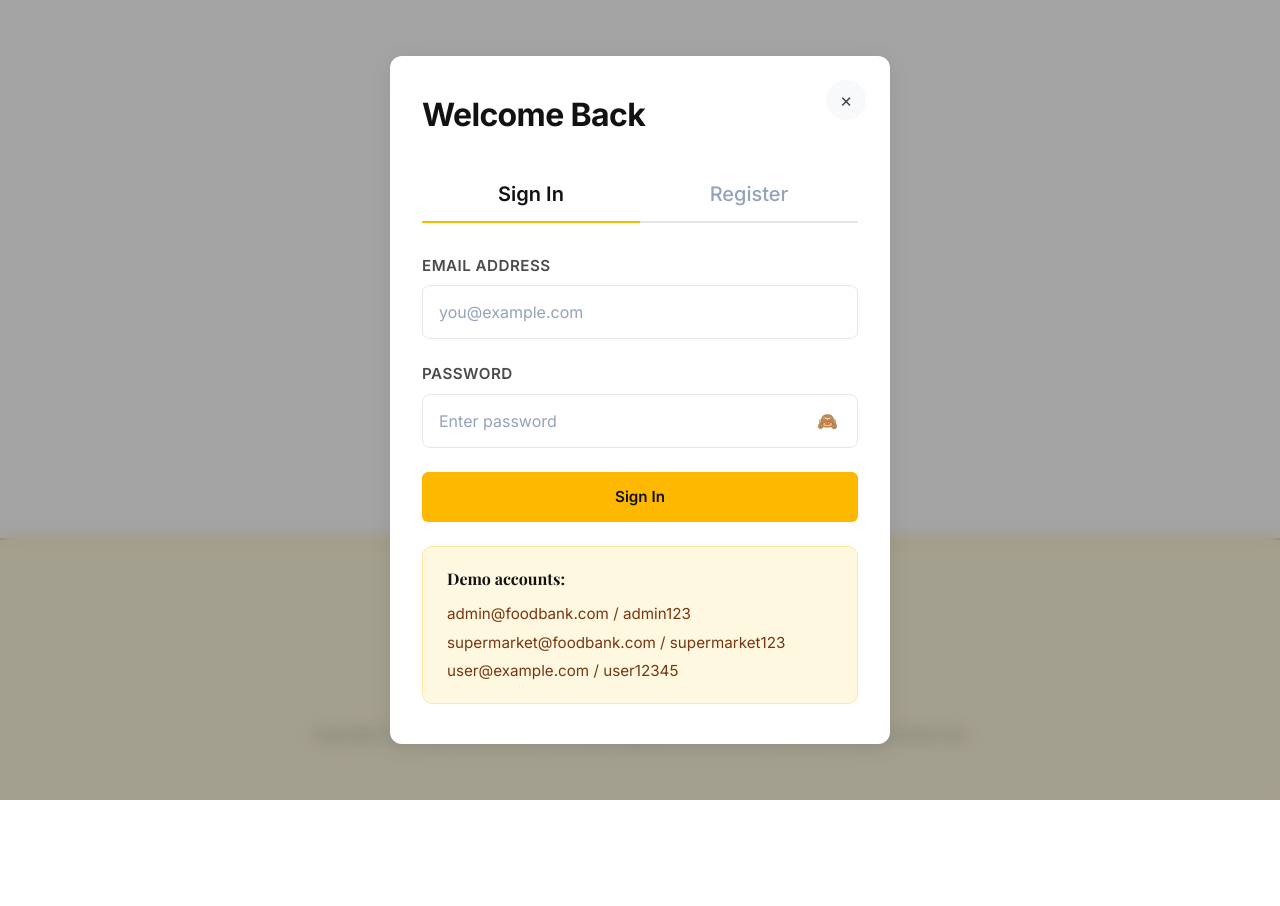
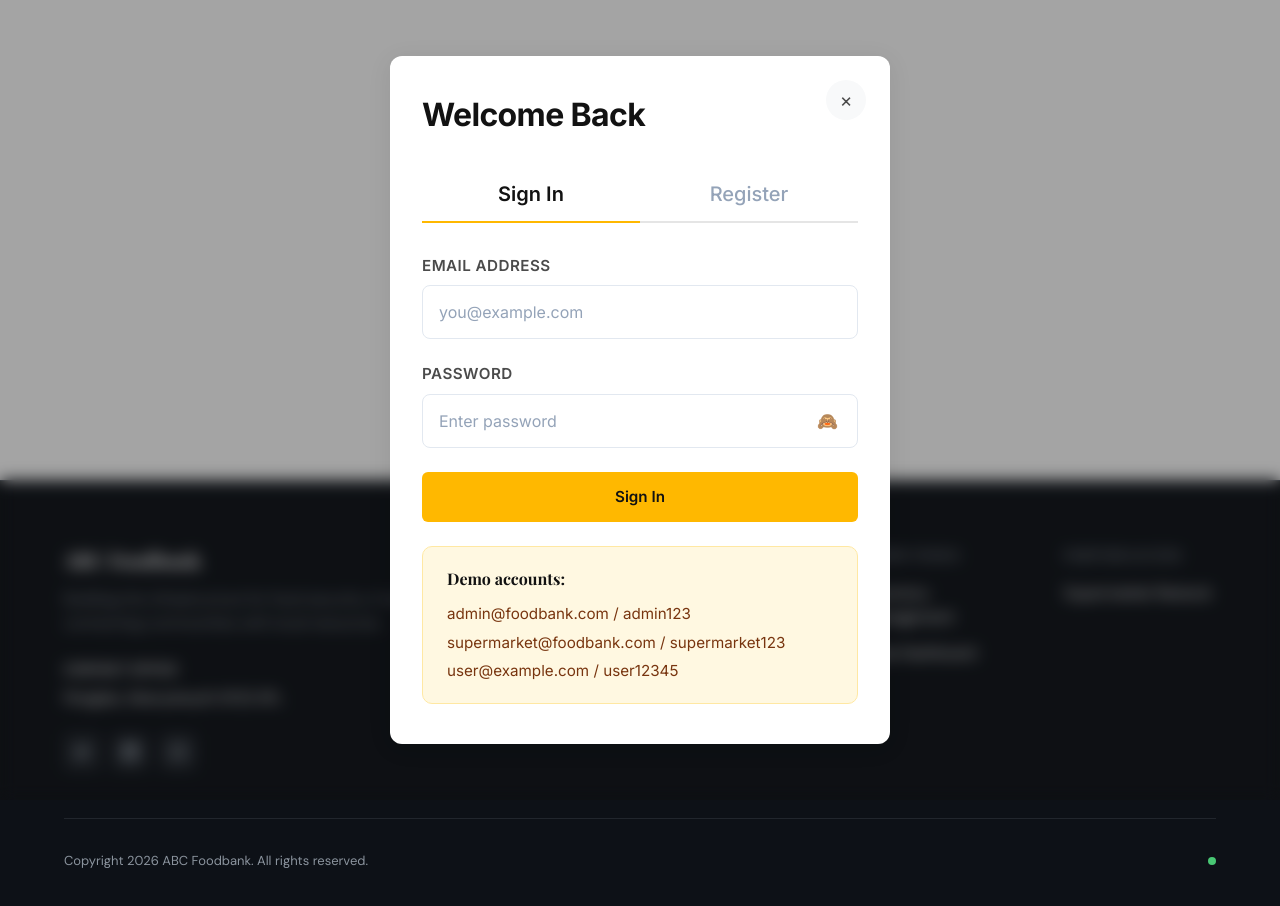
Before and after one commit to weizirou6688-del/foodbank, a React (Vite) app in the folder frontend/: page /supermarket in a window 1280 px wide. Shown: the top 906 px of the page. Before the commit the page ends 800 px from the top, so only its background shows below. Built offline with nearby package versions, Linux system fonts and the light colour scheme; no server answers.

Commit message:
Sync remaining page footers

```diff
--- a/frontend/src/app/layout/Footer.tsx
+++ b/frontend/src/app/layout/Footer.tsx
@@ -1,60 +1,17 @@
-import { useLocation, useNavigate } from 'react-router-dom'
+import { useLocation } from 'react-router-dom'
+import PublicSiteFooter from '@/shared/ui/PublicSiteFooter'
 
 export default function Footer() {
   const location = useLocation()
-  const navigate = useNavigate()
-  const isHomePage = location.pathname === '/'
   const isFindFoodBankPage = location.pathname === '/find-foodbank'
-  const isAdminPreviewPage = location.pathname === '/admin'
+  const isAdminPage = location.pathname === '/admin'
   const isStandalonePreviewPage =
     location.pathname === '/food-management-preview' ||
     location.pathname === '/data-dashboard-preview'
 
-  if (isHomePage || isFindFoodBankPage || isAdminPreviewPage || isStandalonePreviewPage) {
+  if (isFindFoodBankPage || isAdminPage || isStandalonePreviewPage) {
     return null
   }
 
-  return (
-    <footer className="mt-auto shrink-0 border-t-2 border-[#F4C542] bg-[#FFF8DD] py-14 text-center text-[#2B4A5A]">
-      <div className="mx-auto max-w-7xl px-4">
-        <div className="mb-8 text-2xl font-bold tracking-wide text-[#1E1E1E]">
-          ABC <span className="text-[#F4C542]">Foodbank</span>
-        </div>
-        <div className="mb-10 flex flex-wrap justify-center gap-8 text-sm md:gap-12 md:text-base">
-          <button
-            type="button"
-            onClick={() => navigate('/home')}
-            className="text-[#2B4A5A] no-underline transition-colors hover:text-[#F4C542]"
-          >
-            About Us
-          </button>
-          <button
-            type="button"
-            onClick={() => navigate('/find-foodbank')}
-            className="text-[#2B4A5A] no-underline transition-colors hover:text-[#F4C542]"
-          >
-            Contact
-          </button>
-          <button
-            type="button"
-            onClick={() => navigate('/home')}
-            className="text-[#2B4A5A] no-underline transition-colors hover:text-[#F4C542]"
-          >
-            FAQs
-          </button>
-          <button
-            type="button"
-            onClick={() => navigate('/home')}
-            className="text-[#2B4A5A] no-underline transition-colors hover:text-[#F4C542]"
-          >
-            Privacy Policy
-          </button>
-        </div>
-        <div className="text-xs tracking-wide text-[#2B4A5A]/60 md:text-sm">
-          Copyright 2026 ABC Community Food Bank. Registered Charity No. 1234567. All Rights
-          Reserved.
-        </div>
-      </div>
-    </footer>
-  )
+  return <PublicSiteFooter />
 }
--- a/frontend/src/features/newHomePage/NewHomePage.tsx
+++ b/frontend/src/features/newHomePage/NewHomePage.tsx
@@ -1,22 +1,20 @@
 import React from 'react';
+import PublicSiteFooter from '@/shared/ui/PublicSiteFooter';
 import './NewHomePage.module.css';
 
-// 新首页主组件，完全隔离于现有 Home 页面
 const NewHomePage: React.FC = () => {
   return (
     <div className="new-homepage-container">
-      {/* Banner 区域 */}
       <section className="banner-section">
         <span className="tag">COMMUNITY FIRST</span>
         <h1>Fighting Hunger,<br/>Building <span className="highlight">Community</span></h1>
-        <p>Find your nearest food bank, donate to those in need, or get support for your family — all in one place.</p>
+        <p>Find your nearest food bank, donate to those in need, or get support for your family all in one place.</p>
         <div className="banner-actions">
           <button className="primary">Find a Food Bank</button>
           <button className="secondary">Donate Now</button>
         </div>
       </section>
 
-      {/* 查找最近食物银行 */}
       <section className="find-section">
         <span className="tag">NEAR YOU</span>
         <h2>Find Your Nearest Food Bank</h2>
@@ -27,7 +25,6 @@ const NewHomePage: React.FC = () => {
         </div>
       </section>
 
-      {/* How You Can Help 区域 */}
       <section className="help-section">
         <h2>How You Can Help</h2>
         <p>Every contribution makes a real difference to families in need.</p>
@@ -45,17 +42,7 @@ const NewHomePage: React.FC = () => {
         </div>
       </section>
 
-      {/* Footer 区域 */}
-      <footer className="footer">
-        <span>ABC <span className="highlight">Foodbank</span></span>
-        <nav>
-          <a href="#">About Us</a>
-          <a href="#">Contact</a>
-          <a href="#">FAQs</a>
-          <a href="#">Privacy Policy</a>
-        </nav>
-        <small>© 2026 ABC Community Food Bank. Registered Charity No. 1234567. All Rights Reserved.</small>
-      </footer>
+      <PublicSiteFooter />
     </div>
   );
 };
--- a/frontend/src/pages/Admin/AdminDataDashboardPreview.tsx
+++ b/frontend/src/pages/Admin/AdminDataDashboardPreview.tsx
@@ -271,11 +271,13 @@ export default function AdminDataDashboardPreview() {
       bindNavigation('.nav-links li:nth-child(2) a', dashboardPath)
 
       const footerRouteMap: Array<{ label: string; path: string }> = [
-        { label: 'About Us', path: '/home' },
+        { label: 'About Us', path: '/home#about' },
+        { label: 'Get Support', path: '/find-foodbank' },
         { label: 'Donate Cash', path: '/donate/cash' },
         { label: 'Donate Goods', path: '/donate/goods' },
-        { label: 'Volunteer', path: '/home' },
-        { label: 'Support', path: '/find-foodbank' },
+        { label: 'Inventory Management', path: foodManagementPath },
+        { label: 'Data Dashboard', path: dashboardPath },
+        { label: 'Supermarket Restock', path: '/supermarket' },
       ]
 
       for (const { label, path } of footerRouteMap) {
--- a/frontend/src/pages/Admin/AdminFoodManagementPreview.tsx
+++ b/frontend/src/pages/Admin/AdminFoodManagementPreview.tsx
@@ -568,11 +568,13 @@ export default function AdminFoodManagementPreview({ onSwitch: _onSwitch }: Prop
       })
 
       const footerRouteMap: Array<{ label: string; path: string }> = [
+        { label: 'About Us', path: '/home#about' },
+        { label: 'Get Support', path: '/find-foodbank' },
         { label: 'Donate Cash', path: '/donate/cash' },
         { label: 'Donate Goods', path: '/donate/goods' },
-        { label: 'About Us', path: '/home' },
-        { label: 'Volunteer', path: '/home' },
-        { label: 'Support', path: '/find-foodbank' },
+        { label: 'Inventory Management', path: '/admin?section=food' },
+        { label: 'Data Dashboard', path: '/admin?section=statistics' },
+        { label: 'Supermarket Restock', path: '/supermarket' },
       ]
 
       for (const { label, path } of footerRouteMap) {
--- a/frontend/src/pages/Supermarket/components/Footer.tsx
+++ b/frontend/src/pages/Supermarket/components/Footer.tsx
@@ -1,57 +1,5 @@
-import { useNavigate } from 'react-router-dom'
+import PublicSiteFooter from '@/shared/ui/PublicSiteFooter'
 
 export function Footer() {
-  const navigate = useNavigate()
-
-  return (
-    <footer className="py-12" style={{ backgroundColor: '#1C2B2A' }}>
-      <div className="mx-auto max-w-7xl px-6">
-        <div className="mb-8 text-center">
-          <h2 className="text-[28px] font-bold" style={{ color: '#FFFFFF' }}>
-            ABC Foodbank
-          </h2>
-        </div>
-
-        <div className="mb-8 flex flex-wrap justify-center gap-6 md:gap-12">
-          <button
-            type="button"
-            onClick={() => navigate('/home')}
-            className="text-[15px] transition-all hover:underline"
-            style={{ color: '#5AADA0' }}
-          >
-            About Us
-          </button>
-          <button
-            type="button"
-            onClick={() => navigate('/find-foodbank')}
-            className="text-[15px] transition-all hover:underline"
-            style={{ color: '#5AADA0' }}
-          >
-            Contact
-          </button>
-          <button
-            type="button"
-            onClick={() => navigate('/home')}
-            className="text-[15px] transition-all hover:underline"
-            style={{ color: '#5AADA0' }}
-          >
-            FAQs
-          </button>
-          <button
-            type="button"
-            onClick={() => navigate('/home')}
-            className="text-[15px] transition-all hover:underline"
-            style={{ color: '#5AADA0' }}
-          >
-            Privacy Policy
-          </button>
-        </div>
-
-        <div className="text-center text-[14px]" style={{ color: '#6B7280' }}>
-          Copyright 2026 ABC Community Food Bank. Registered Charity No. 1234567. All Rights
-          Reserved.
-        </div>
-      </div>
-    </footer>
-  )
+  return <PublicSiteFooter />
 }
```
Also changed, not shown: 1 other file (tests, documents, lock files or other folders).
